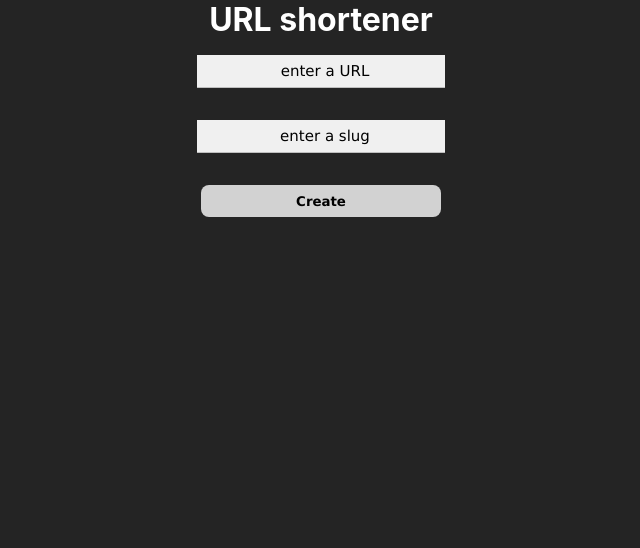
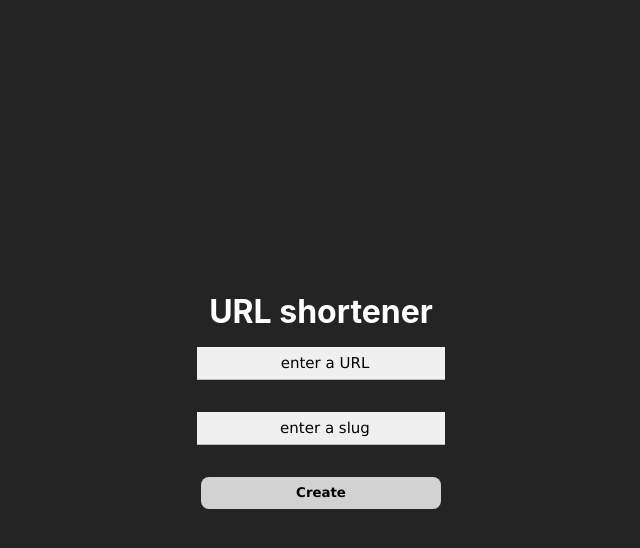
Before and after one commit to KonstantinosAng/shorty, a React (Create React App) app in the folder client/: page / in a window 1280 px wide. Shown: the top 548 px of the page, without its empty margins (319-959 px from the left). Built offline with nearby package versions, Linux system fonts and the light colour scheme.

Commit message:
:zap: centered all body

```diff
--- a/client/src/App.css
+++ b/client/src/App.css
@@ -6,8 +6,11 @@
 body {
   background-color: rgb(36, 36, 36);
   text-align: center;
-  justify-content: space-evenly;
   align-content: center;
+  display:flex;
+  flex-direction:column;
+  justify-content:center;
+  min-height:100vh;
   --color_input: rgb(190, 190, 190);
   --color_textarea: rgb(200, 200, 200);
   --color_button: rgb(210, 210, 210);
```
